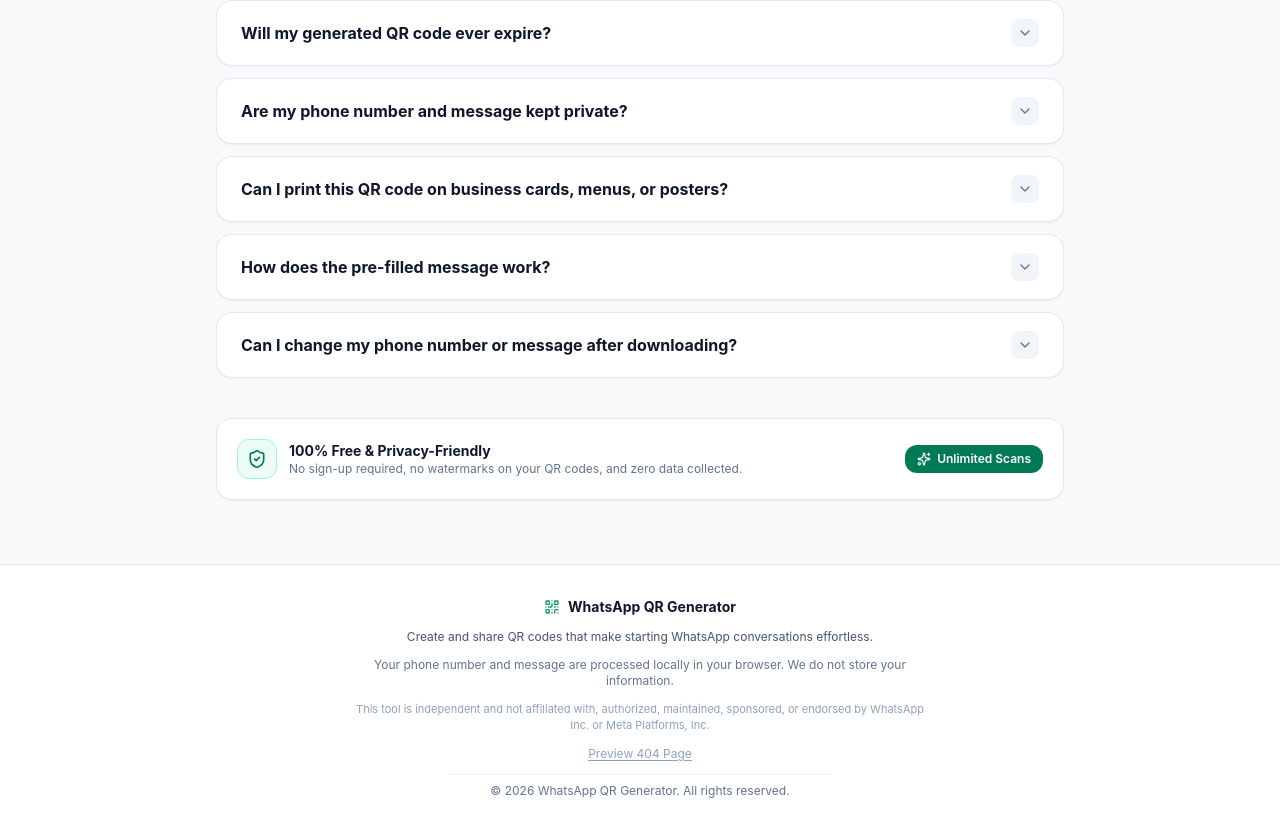
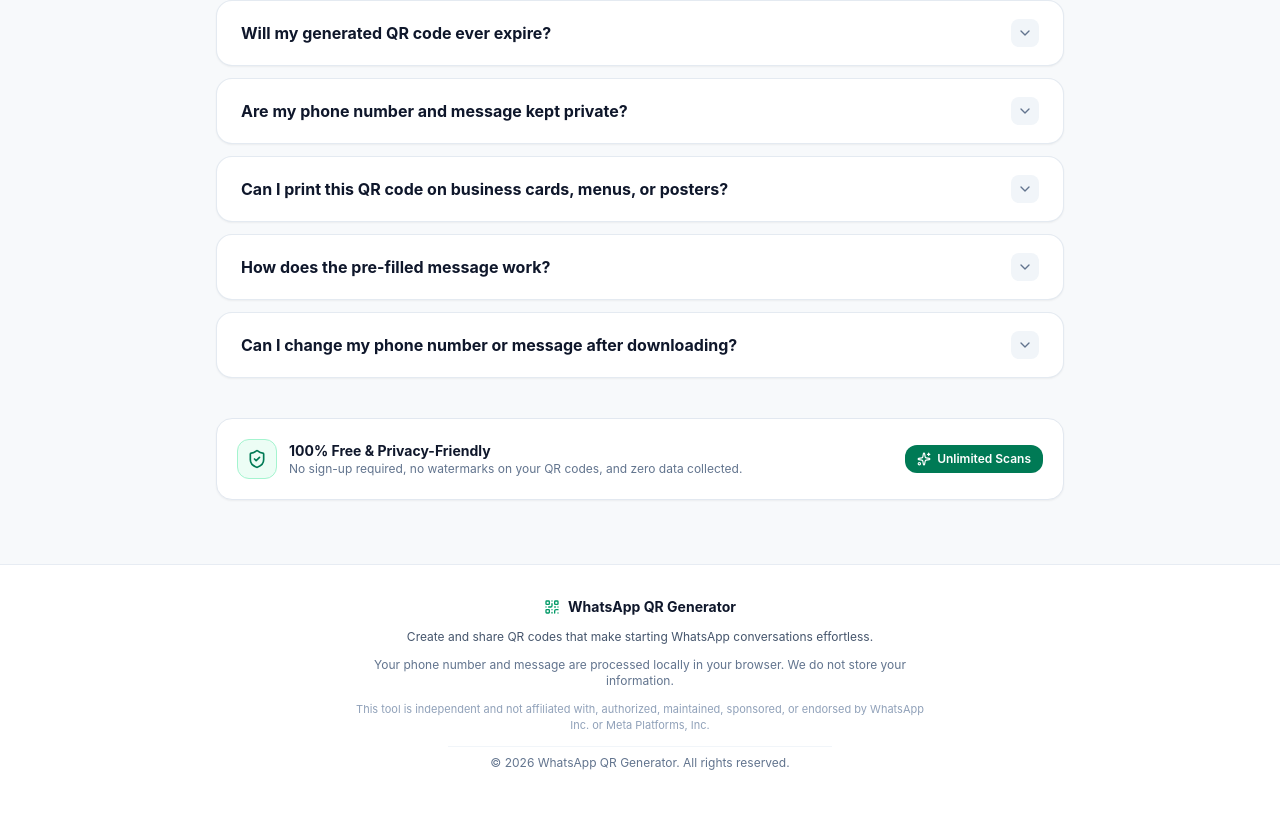
Before and after one commit to thanks-to-visit/connect-with-me, a React (Vite) app: page / in a window 1280 px wide. Shown: the part 2028-2859 px from the top of the page. After the commit the page ends 2831 px from the top, so only its background shows below. Built offline with nearby package versions, Linux system fonts and the light colour scheme.

Commit message:
refactor: remove 404 page preview links
Clean up UI by removing navigation options to the 404 error page from the QR generator and share menu.

```diff
--- a/src/features/whatsapp-qr/WhatsAppQrGenerator.tsx
+++ b/src/features/whatsapp-qr/WhatsAppQrGenerator.tsx
@@ -302,18 +302,6 @@ export const WhatsAppQrGenerator: React.FC<WhatsAppQrGeneratorProps> = ({ onNavi
             This tool is independent and not affiliated with, authorized, maintained, sponsored, or endorsed by WhatsApp Inc. or Meta Platforms, Inc.
           </p>
 
-          <div className="flex items-center gap-3 text-xs text-slate-400">
-            {onNavigate && (
-              <button
-                type="button"
-                onClick={() => onNavigate('/404')}
-                className="hover:text-slate-600 underline underline-offset-2 transition-colors cursor-pointer"
-              >
-                Preview 404 Page
-              </button>
-            )}
-          </div>
-
           <div className="text-xs text-slate-500 pt-2 border-t border-slate-100 w-full max-w-sm">
             &copy; {new Date().getFullYear()} WhatsApp QR Generator. All rights reserved.
           </div>
--- a/src/features/whatsapp-qr/components/ShareMenuDrawer.tsx
+++ b/src/features/whatsapp-qr/components/ShareMenuDrawer.tsx
@@ -9,7 +9,6 @@ import {
   ExternalLink,
   MessageCircle,
   Home,
-  AlertTriangle,
   ShieldCheck,
 } from 'lucide-react';
 import { copyText } from '../lib/clipboard';
@@ -292,18 +291,6 @@ export const ShareMenuDrawer: React.FC<ShareMenuDrawerProps> = ({
                 <Home className="w-4 h-4 text-emerald-600" />
                 <span>QR Generator Home</span>
               </button>
-
-              <button
-                type="button"
-                onClick={() => {
-                  onNavigate('/404');
-                  onClose();
-                }}
-                className="flex items-center gap-2.5 px-3 py-2 rounded-lg text-sm font-medium text-slate-700 hover:bg-slate-100 transition-colors text-left cursor-pointer"
-              >
-                <AlertTriangle className="w-4 h-4 text-amber-600" />
-                <span>404 Error Page Preview</span>
-              </button>
             </div>
           )}
 
```
